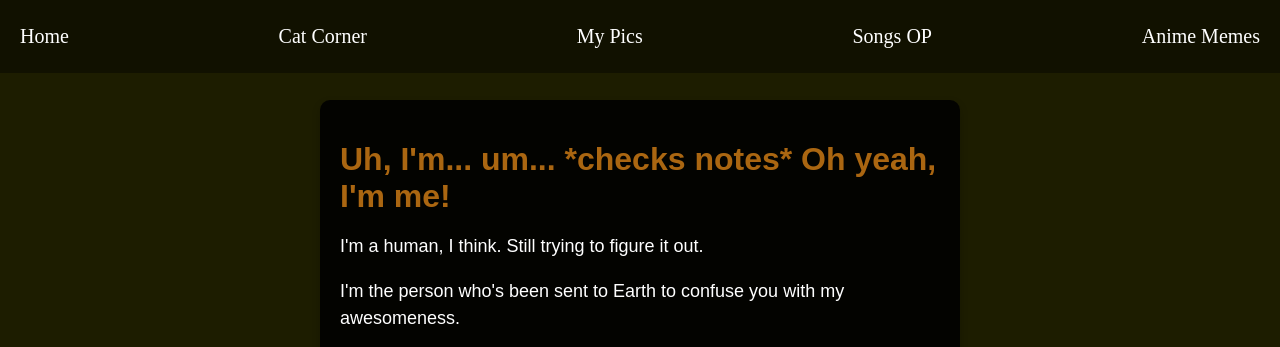
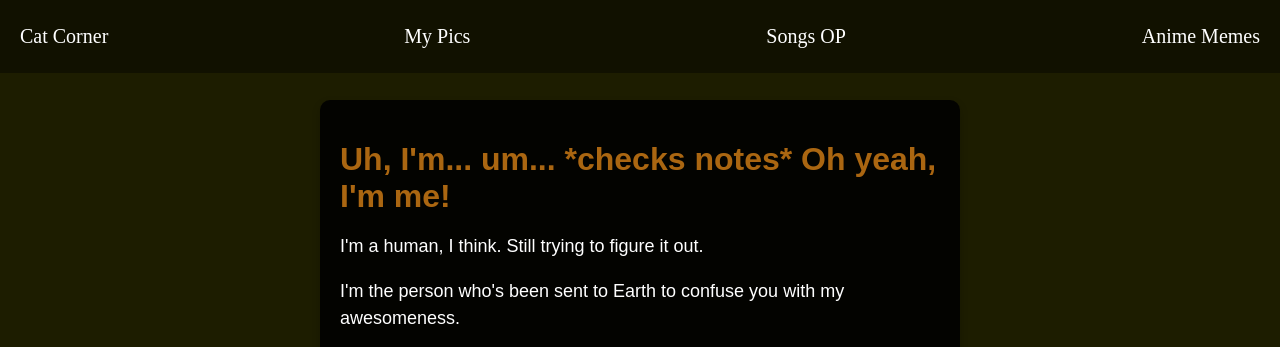
Before and after one commit to ujandey/Ant-op, a website: page uploads/recipe-roulette.html in a window 1280 px wide. Shown: the top 347 px of the page. Drawn offline with Linux system fonts and the light colour scheme.

Commit message:
Update recipe-roulette.html

```diff
--- a/uploads/recipe-roulette.html
+++ b/uploads/recipe-roulette.html
@@ -8,7 +8,6 @@
 </head>
 <body>
     <nav class="navbar">
-        <a href="/index.html" class="nav-link">Home</a>
         <a href="/uploads/catcorner.html" class="nav-link">Cat Corner</a>
         <a href="/uploads/mypics.html" class="nav-link">My Pics</a>
         <a href="/uploads/songs-op.html" class="nav-link">Songs OP</a>
```
